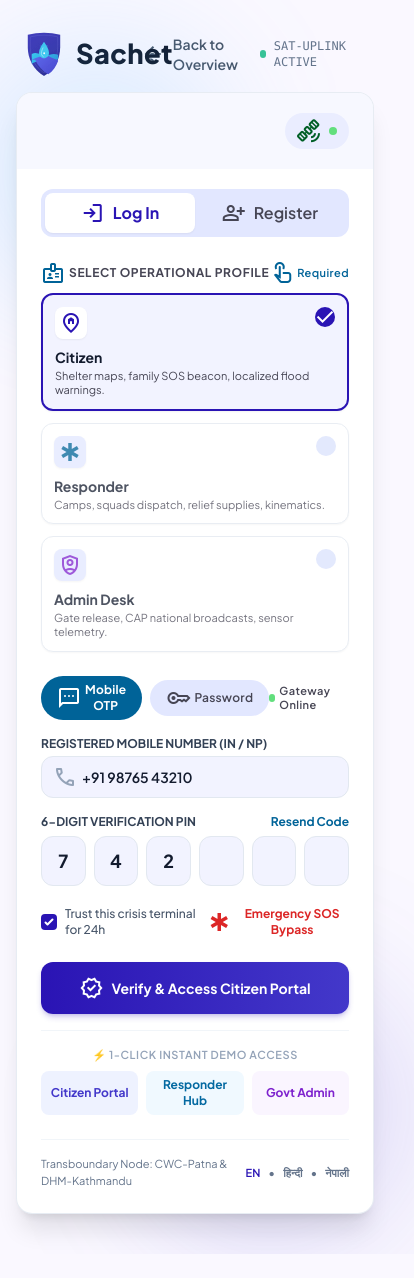
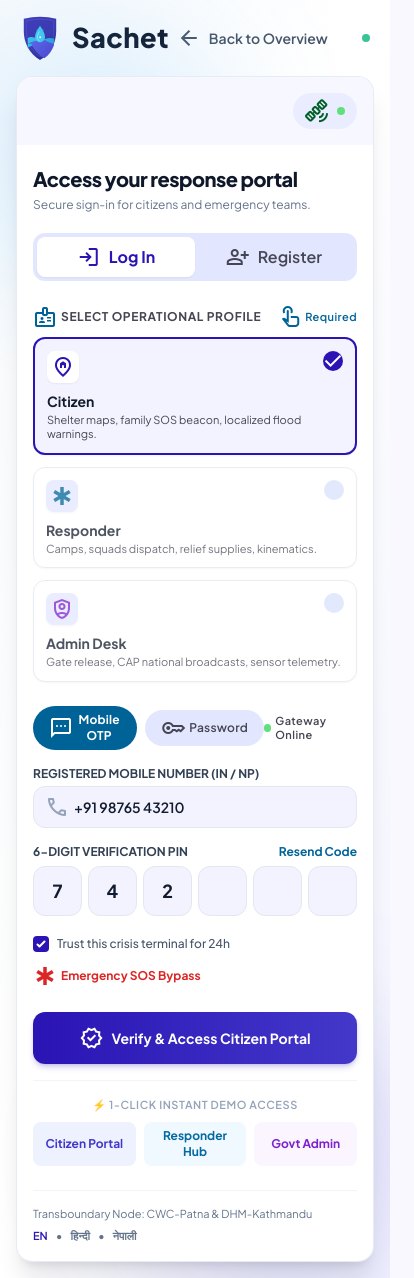
Before and after one commit to sagarx16/Sachet, a Next.js app: page /login in a window 390 px wide. Shown: the whole page, 414 px wide, since content can reach past the window. Before the commit the page ends 1254 px from the top, so only its background shows below. Built offline with nearby package versions, Linux system fonts and the light colour scheme.

Commit message:
Polish responsive login page

```diff
--- a/app/login/page.jsx
+++ b/app/login/page.jsx
@@ -50,9 +50,9 @@ export default function LoginPage() {
   };
 
   return (
-    <main className="w-full min-h-screen bg-background flex flex-col justify-center items-center px-margin-mobile py-8">
+    <main className="w-full min-h-screen overflow-x-hidden bg-gradient-to-br from-slate-50 via-white to-indigo-50/60 flex flex-col justify-center items-center px-4 sm:px-6 py-4 sm:py-8">
       {/* Back to Home & Sat Uplink */}
-      <div className="w-full max-w-xl flex items-center justify-between mb-4 px-2">
+      <div className="w-full max-w-xl flex flex-wrap items-center justify-between gap-3 mb-4 px-1 sm:px-2">
         <Link
           href="/"
           className="inline-flex items-center gap-2 text-sm font-semibold text-slate-600 hover:text-primary transition-colors"
@@ -63,7 +63,7 @@ export default function LoginPage() {
         </Link>
         <div className="flex items-center gap-2">
           <span className="w-2 h-2 rounded-full bg-emerald-500 animate-pulse"></span>
-          <span className="text-xs font-mono text-slate-500 uppercase">SAT-UPLINK ACTIVE</span>
+          <span className="hidden sm:inline text-xs font-mono text-slate-500 uppercase">SAT-UPLINK ACTIVE</span>
         </div>
       </div>
 
@@ -73,14 +73,19 @@ export default function LoginPage() {
         <div className="absolute -bottom-10 -right-10 w-72 h-72 bg-primary-container/15 rounded-full blur-3xl pointer-events-none"></div>
 
         {/* Card */}
-        <div className="relative w-full bg-surface-container-lowest rounded-2xl shadow-xl overflow-hidden p-space-xl md:p-space-2xl border border-slate-200/80">
+        <div className="relative w-full bg-surface-container-lowest rounded-2xl shadow-xl shadow-slate-900/10 overflow-hidden p-4 sm:p-6 md:p-8 border border-slate-200/80">
           {/* Header */}
-          <div className="flex items-center justify-end pb-space-lg mb-space-lg bg-surface-container-low/60 -mx-space-xl md:-mx-space-2xl -mt-space-xl md:-mt-space-2xl px-space-xl md:px-space-2xl pt-space-lg">
+          <div className="flex items-center justify-end pb-4 mb-5 bg-surface-container-low/60 -mx-4 sm:-mx-6 md:-mx-8 -mt-4 sm:-mt-6 md:-mt-8 px-4 sm:px-6 md:px-8 pt-4 sm:pt-5">
             <div className="flex items-center gap-space-xs bg-surface-container px-space-sm py-1.5 rounded-full">
               <span className="material-symbols-outlined text-tertiary-container text-[18px]">satellite_alt</span>
               <span className="font-label-sm text-label-sm text-on-surface-variant hidden sm:inline font-semibold">SAT-SYNC LIVE</span>
               <span className="w-2 h-2 rounded-full bg-tertiary-fixed-dim"></span>
             </div>
+          </div>
+
+          <div className="mb-5">
+            <h1 className="text-xl sm:text-2xl font-extrabold tracking-tight text-slate-900">Access your response portal</h1>
+            <p className="text-xs sm:text-sm text-slate-500 mt-1">Secure sign-in for citizens and emergency teams.</p>
           </div>
 
           {/* Mode Switcher: Log In / Register */}
@@ -271,7 +276,7 @@ export default function LoginPage() {
                     Resend Code
                   </button>
                 </div>
-                <div className="grid grid-cols-6 gap-2">
+                <div className="grid grid-cols-6 gap-1.5 sm:gap-2">
                   {[0, 1, 2, 3, 4, 5].map((i) => (
                     <input
                       key={i}
@@ -310,7 +315,7 @@ export default function LoginPage() {
             )}
 
             {/* Remember Checkbox */}
-            <div className="flex items-center justify-between pt-1">
+            <div className="flex flex-col sm:flex-row sm:items-center sm:justify-between gap-3 pt-1">
               <label className="flex items-center gap-2 cursor-pointer text-xs text-slate-600 font-medium">
                 <input
                   type="checkbox"
@@ -390,9 +395,9 @@ export default function LoginPage() {
           </form>
 
           {/* Languages */}
-          <div className="mt-6 pt-4 border-t border-slate-100 flex items-center justify-between text-[11px] text-slate-500">
-            <span>Transboundary Node: CWC-Patna & DHM-Kathmandu</span>
-            <div className="flex items-center gap-2 font-semibold">
+          <div className="mt-6 pt-4 border-t border-slate-100 flex flex-col sm:flex-row sm:items-center sm:justify-between gap-2 text-[11px] text-slate-500">
+            <span className="leading-tight">Transboundary Node: CWC-Patna & DHM-Kathmandu</span>
+            <div className="flex items-center gap-2 font-semibold shrink-0">
               <span className="text-primary cursor-pointer">EN</span>
               <span>•</span>
               <span className="hover:text-primary cursor-pointer">हिन्दी</span>
```
